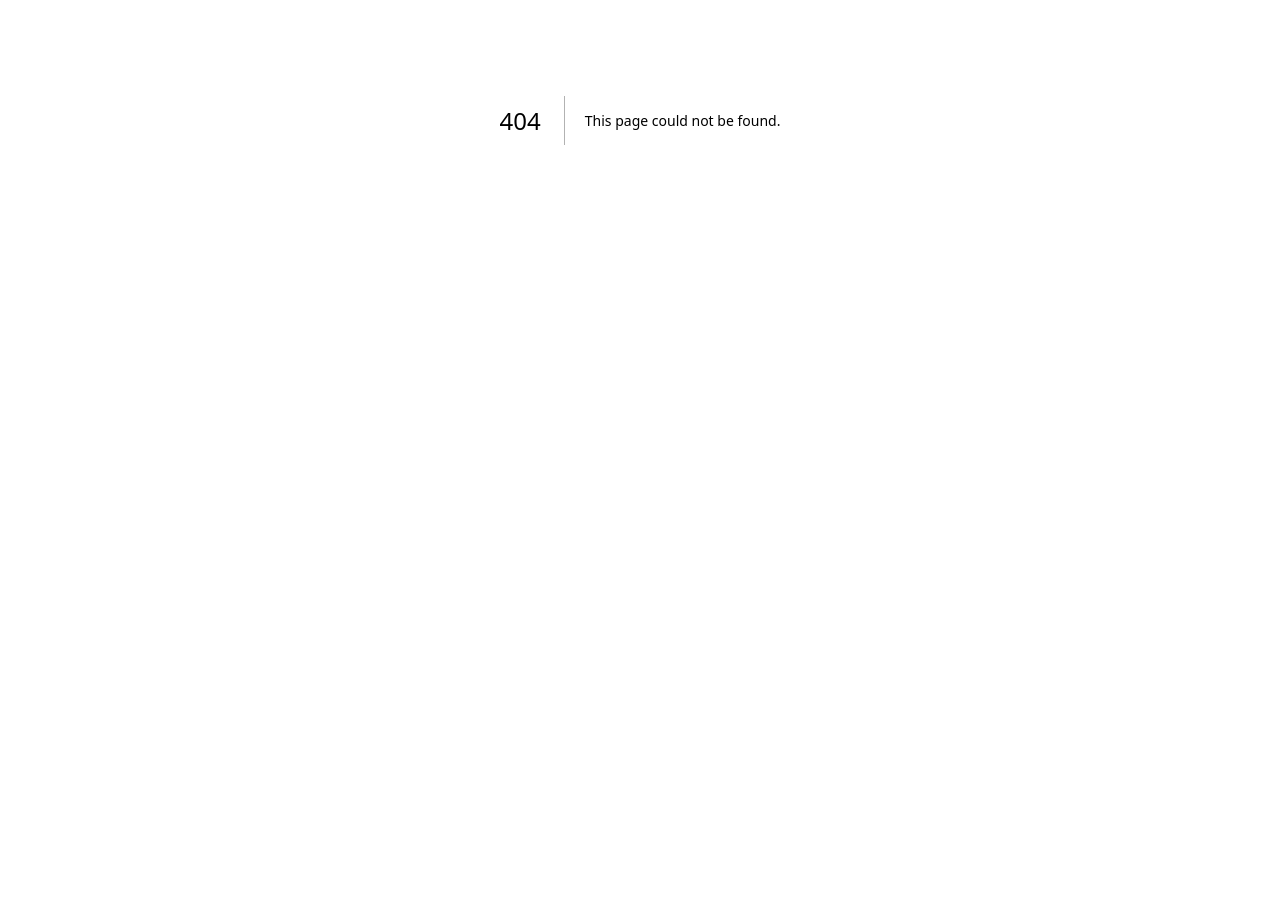
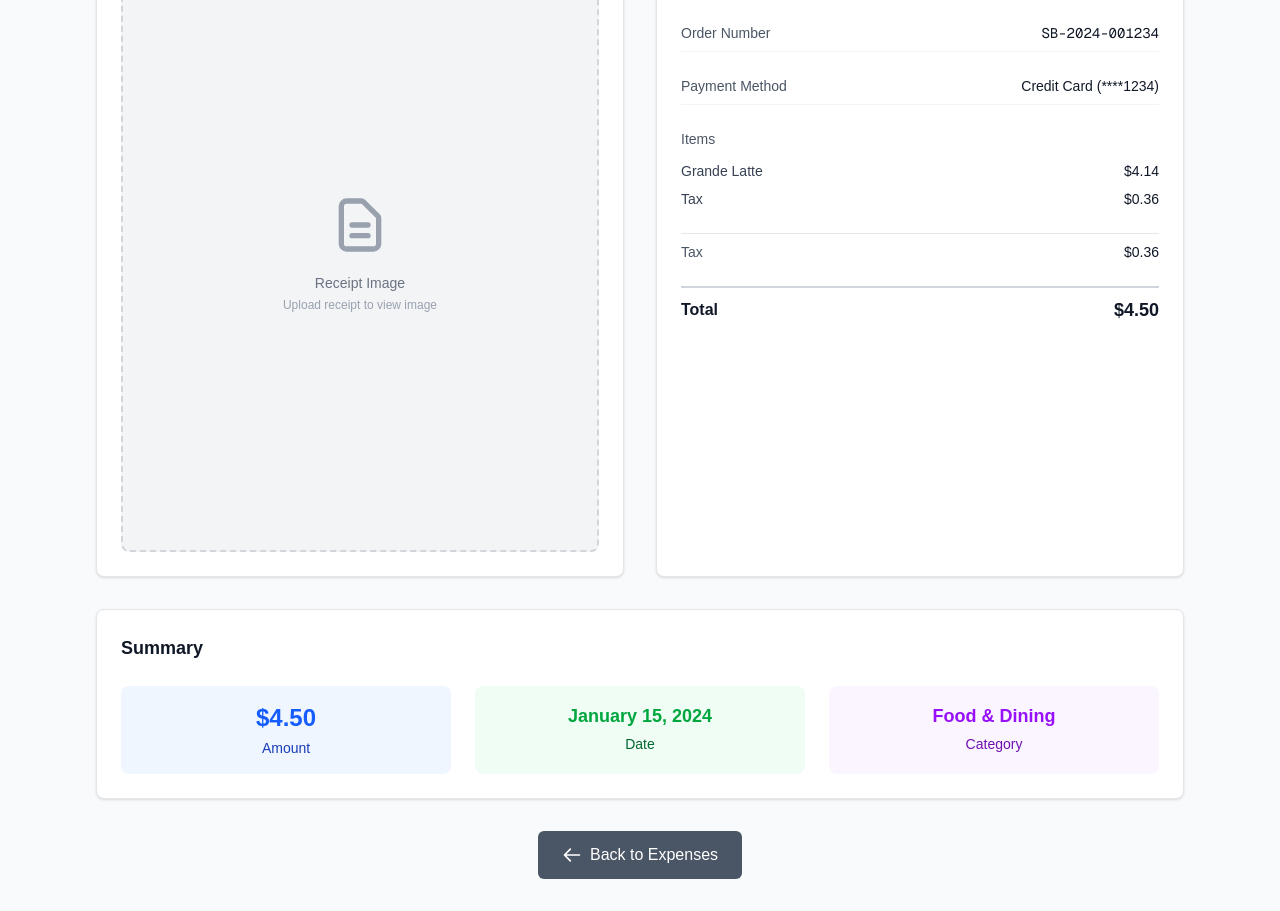
Before and after one commit to osid-alkourd/smart-expense-frontend, a Next.js app: page /expenses/1 in a window 1280 px wide. Before the commit this address had no page. Shown: the part 280-1191 px from the top of the page. Before the commit the page ends 800 px from the top, so only its background shows below. Built offline with nearby package versions, Linux system fonts and the light colour scheme.

Commit message:
add expense detail page

```diff
--- /dev/null
+++ b/app/expenses/[id]/page.tsx
@@ -0,0 +1,258 @@
+"use client";
+
+import { useState, useEffect } from "react";
+import { useParams, useRouter } from "next/navigation";
+import UserHeader from "../../components/UserHeader";
+
+interface ExpenseDetail {
+  id: string;
+  storeName: string;
+  orderNumber: string;
+  tax: number;
+  total: number;
+  paymentMethod: string;
+  amount: number;
+  date: string;
+  category: string;
+  receiptImage: string;
+  items: Array<{
+    name: string;
+    quantity: number;
+    price: number;
+  }>;
+}
+
+export default function ExpenseDetailPage() {
+  const params = useParams();
+  const router = useRouter();
+  const [expense, setExpense] = useState<ExpenseDetail | null>(null);
+  const [loading, setLoading] = useState(true);
+
+  // Static mock data - in real app, this would be fetched based on the ID
+  const mockExpense: ExpenseDetail = {
+    id: params.id as string,
+    storeName: "Starbucks Coffee",
+    orderNumber: "SB-2024-001234",
+    tax: 0.36,
+    total: 4.50,
+    paymentMethod: "Credit Card (****1234)",
+    amount: 4.50,
+    date: "2024-01-15",
+    category: "Food & Dining",
+    receiptImage: "/images/sample-receipt.jpg", // Placeholder image
+    items: [
+      { name: "Grande Latte", quantity: 1, price: 4.14 },
+      { name: "Tax", quantity: 1, price: 0.36 }
+    ]
+  };
+
+  useEffect(() => {
+    // Simulate API call
+    const fetchExpense = async () => {
+      setLoading(true);
+      // Simulate network delay
+      await new Promise(resolve => setTimeout(resolve, 1000));
+      setExpense(mockExpense);
+      setLoading(false);
+    };
+
+    fetchExpense();
+  }, [params.id]);
+
+  const formatCurrency = (amount: number) => {
+    return new Intl.NumberFormat('en-US', {
+      style: 'currency',
+      currency: 'USD'
+    }).format(amount);
+  };
+
+  const formatDate = (dateString: string) => {
+    return new Date(dateString).toLocaleDateString('en-US', {
+      year: 'numeric',
+      month: 'long',
+      day: 'numeric'
+    });
+  };
+
+  if (loading) {
+    return (
+      <div className="min-h-screen bg-gray-50">
+        <UserHeader />
+        <div className="flex items-center justify-center min-h-screen">
+          <div className="flex flex-col items-center">
+            <div className="animate-spin rounded-full h-12 w-12 border-b-2 border-blue-600"></div>
+            <p className="mt-4 text-gray-600">Loading expense details...</p>
+          </div>
+        </div>
+      </div>
+    );
+  }
+
+  if (!expense) {
+    return (
+      <div className="min-h-screen bg-gray-50">
+        <UserHeader />
+        <div className="flex items-center justify-center min-h-screen">
+          <div className="text-center">
+            <h1 className="text-2xl font-semibold text-gray-900 mb-2">Expense Not Found</h1>
+            <p className="text-gray-600 mb-4">The expense you're looking for doesn't exist.</p>
+            <button
+              onClick={() => router.push('/expenses')}
+              className="bg-blue-600 hover:bg-blue-700 text-white px-4 py-2 rounded-md transition-colors duration-200"
+            >
+              Back to Expenses
+            </button>
+          </div>
+        </div>
+      </div>
+    );
+  }
+
+  return (
+    <div className="min-h-screen bg-gray-50">
+      <UserHeader />
+
+      <div className="max-w-6xl mx-auto px-4 sm:px-6 lg:px-8 py-8">
+        {/* Page Title */}
+        <h1 className="text-3xl font-bold text-gray-900 mb-8">
+          Expense Detail
+        </h1>
+
+        {/* Main Content - Two Column Layout */}
+        <div className="grid grid-cols-1 lg:grid-cols-2 gap-8 mb-8">
+          {/* Left Column - Receipt Image */}
+          <div className="bg-white rounded-lg shadow-sm border border-gray-200 p-6">
+            <h2 className="text-lg font-semibold text-gray-900 mb-4">Receipt</h2>
+            <div className="aspect-[4/5] bg-gray-100 rounded-lg flex items-center justify-center border-2 border-dashed border-gray-300">
+              <div className="text-center">
+                <svg
+                  className="w-16 h-16 text-gray-400 mx-auto mb-4"
+                  fill="none"
+                  stroke="currentColor"
+                  viewBox="0 0 24 24"
+                >
+                  <path
+                    strokeLinecap="round"
+                    strokeLinejoin="round"
+                    strokeWidth={2}
+                    d="M9 12h6m-6 4h6m2 5H7a2 2 0 01-2-2V5a2 2 0 012-2h5.586a1 1 0 01.707.293l5.414 5.414a1 1 0 01.293.707V19a2 2 0 01-2 2z"
+                  />
+                </svg>
+                <p className="text-gray-500 text-sm">Receipt Image</p>
+                <p className="text-gray-400 text-xs mt-1">Upload receipt to view image</p>
+              </div>
+            </div>
+          </div>
+
+          {/* Right Column - Expense Details */}
+          <div className="bg-white rounded-lg shadow-sm border border-gray-200 p-6">
+            <h2 className="text-lg font-semibold text-gray-900 mb-6">Expense Information</h2>
+
+            <div className="space-y-4">
+              {/* Store Name */}
+              <div className="flex justify-between items-center py-2 border-b border-gray-100">
+                <span className="text-sm font-medium text-gray-600">Store Name</span>
+                <span className="text-sm text-gray-900">{expense.storeName}</span>
+              </div>
+
+              {/* Order Number */}
+              <div className="flex justify-between items-center py-2 border-b border-gray-100">
+                <span className="text-sm font-medium text-gray-600">Order Number</span>
+                <span className="text-sm text-gray-900 font-mono">{expense.orderNumber}</span>
+              </div>
+
+              {/* Payment Method */}
+              <div className="flex justify-between items-center py-2 border-b border-gray-100">
+                <span className="text-sm font-medium text-gray-600">Payment Method</span>
+                <span className="text-sm text-gray-900">{expense.paymentMethod}</span>
+              </div>
+
+              {/* Items List */}
+              <div className="py-2">
+                <span className="text-sm font-medium text-gray-600 block mb-3">Items</span>
+                <div className="space-y-2">
+                  {expense.items.map((item, index) => (
+                    <div key={index} className="flex justify-between items-center text-sm">
+                      <span className="text-gray-700">
+                        {item.name} {item.quantity > 1 && `(x${item.quantity})`}
+                      </span>
+                      <span className="text-gray-900 font-medium">
+                        {formatCurrency(item.price)}
+                      </span>
+                    </div>
+                  ))}
+                </div>
+              </div>
+
+              {/* Tax */}
+              <div className="flex justify-between items-center py-2 border-t border-gray-200">
+                <span className="text-sm font-medium text-gray-600">Tax</span>
+                <span className="text-sm text-gray-900">{formatCurrency(expense.tax)}</span>
+              </div>
+
+              {/* Total */}
+              <div className="flex justify-between items-center py-2 border-t-2 border-gray-300">
+                <span className="text-base font-semibold text-gray-900">Total</span>
+                <span className="text-lg font-bold text-gray-900">{formatCurrency(expense.total)}</span>
+              </div>
+            </div>
+          </div>
+        </div>
+
+        {/* Summary Section */}
+        <div className="bg-white rounded-lg shadow-sm border border-gray-200 p-6 mb-8">
+          <h2 className="text-lg font-semibold text-gray-900 mb-6">Summary</h2>
+
+          <div className="grid grid-cols-1 md:grid-cols-3 gap-6">
+            {/* Amount */}
+            <div className="text-center p-4 bg-blue-50 rounded-lg">
+              <div className="text-2xl font-bold text-blue-600 mb-1">
+                {formatCurrency(expense.amount)}
+              </div>
+              <div className="text-sm text-blue-800 font-medium">Amount</div>
+            </div>
+
+            {/* Date */}
+            <div className="text-center p-4 bg-green-50 rounded-lg">
+              <div className="text-lg font-semibold text-green-600 mb-1">
+                {formatDate(expense.date)}
+              </div>
+              <div className="text-sm text-green-800 font-medium">Date</div>
+            </div>
+
+            {/* Category */}
+            <div className="text-center p-4 bg-purple-50 rounded-lg">
+              <div className="text-lg font-semibold text-purple-600 mb-1">
+                {expense.category}
+              </div>
+              <div className="text-sm text-purple-800 font-medium">Category</div>
+            </div>
+          </div>
+        </div>
+
+        {/* Back Button */}
+        <div className="flex justify-center">
+          <button
+            onClick={() => router.push('/expenses')}
+            className="bg-gray-600 hover:bg-gray-700 text-white px-6 py-3 rounded-md font-medium transition-colors duration-200 flex items-center"
+          >
+            <svg
+              className="w-5 h-5 mr-2"
+              fill="none"
+              stroke="currentColor"
+              viewBox="0 0 24 24"
+            >
+              <path
+                strokeLinecap="round"
+                strokeLinejoin="round"
+                strokeWidth={2}
+                d="M10 19l-7-7m0 0l7-7m-7 7h18"
+              />
+            </svg>
+            Back to Expenses
+          </button>
+        </div>
+      </div>
+    </div>
+  );
+}
```
